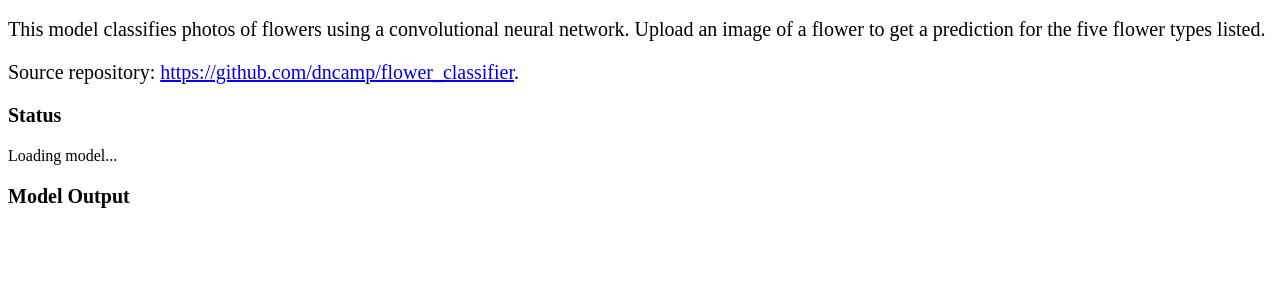
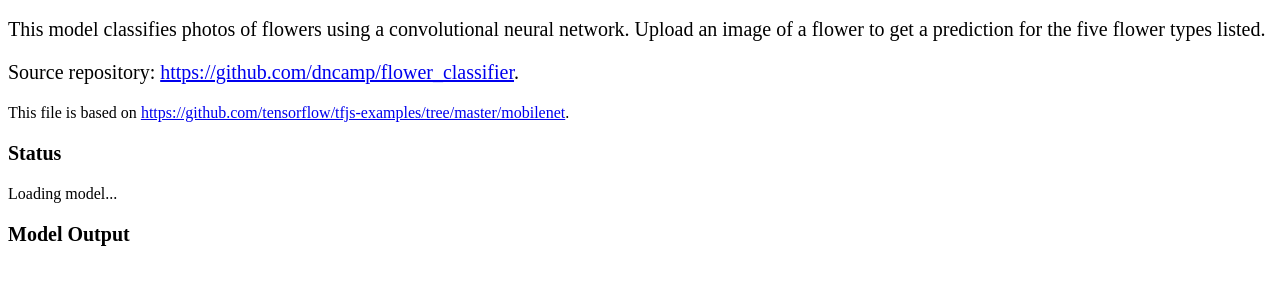
Before and after one commit to dncamp/flower_classifier, a plain HTML site: page index.html in a window 1280 px wide. Shown: the part 92-376 px from the top of the page. Drawn offline with Linux system fonts and the light colour scheme; a script that the page names is missing.

Commit message:
Update index.html

```diff
--- a/index.html
+++ b/index.html
@@ -42,6 +42,9 @@
       <p style = "font-size: 20px">
         Source repository: <a href = "https://github.com/dncamp/flower_classifier">https://github.com/dncamp/flower_classifier</a>.
       </p>
+	<p>
+        This file is based on <a href = "https://github.com/tensorflow/tfjs-examples/tree/master/mobilenet">https://github.com/tensorflow/tfjs-examples/tree/master/mobilenet</a>.
+      </p>
 
     </section>
 
```
